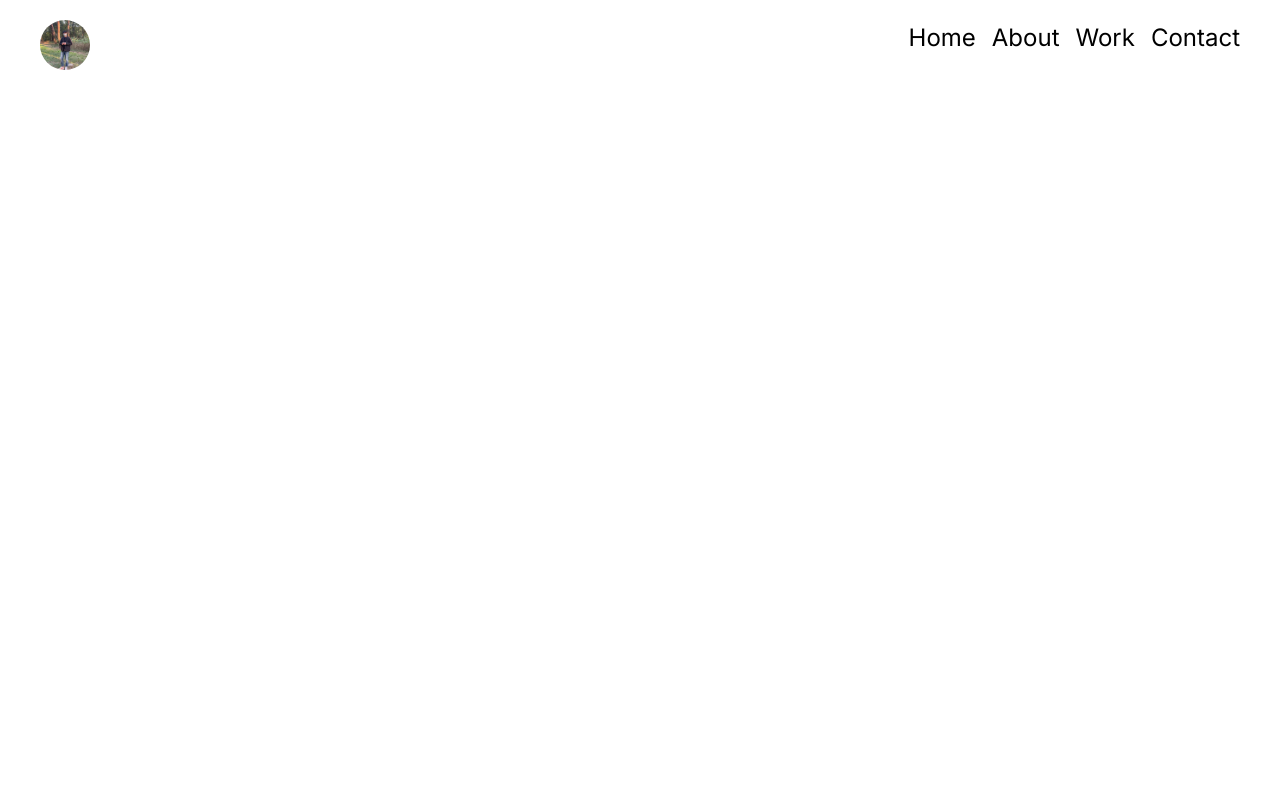
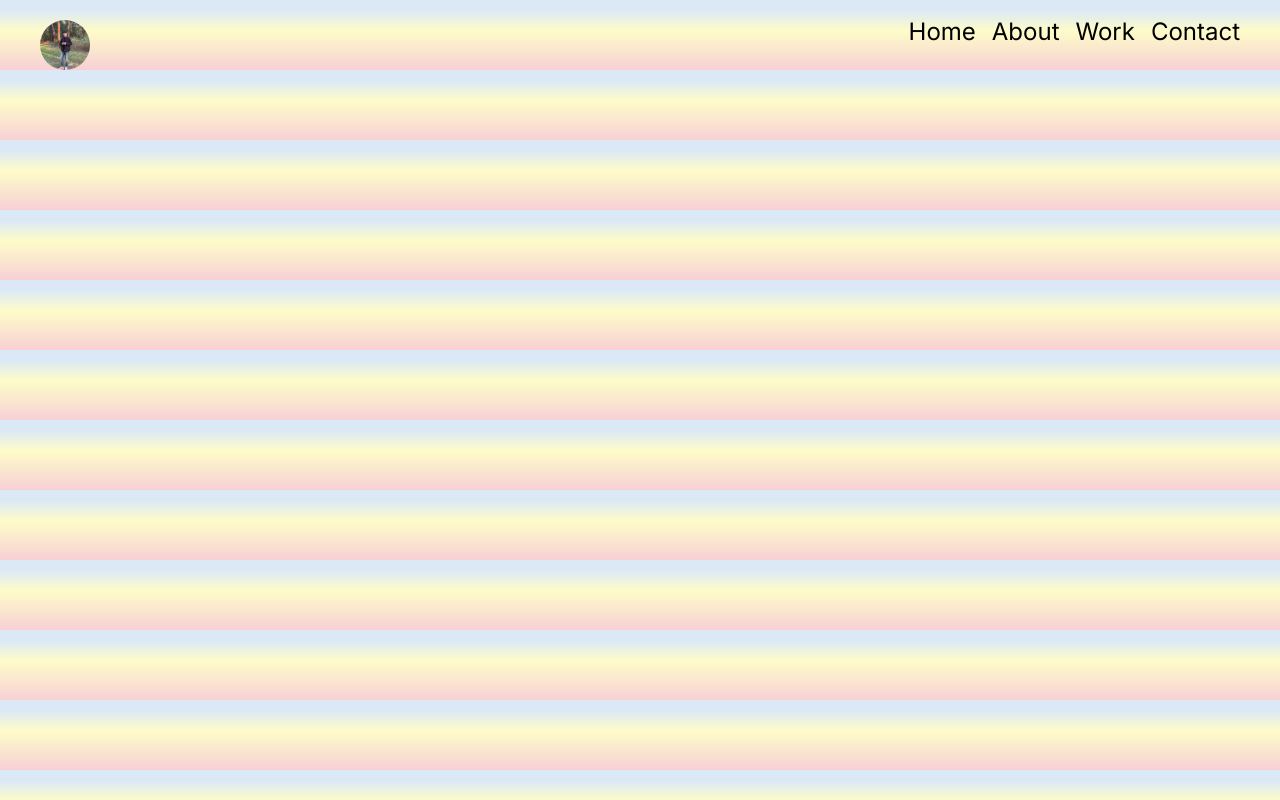
Before and after one commit to lbw3973/portfolio, a Next.js app: page / in a window 1280 px wide. Built offline with nearby package versions, Linux system fonts and the light colour scheme.

Commit message:
Design: 배경색 추가

```diff
--- a/src/app/globals.css
+++ b/src/app/globals.css
@@ -2,8 +2,9 @@
 @tailwind components;
 @tailwind utilities;
 
-:root {
-}
+:root {}
 
 body {
+  line-height: 1;
+  background: linear-gradient(180deg, #dbe9f6 15%, #fefcc9 44%, #f7d0d5 100%);
 }
```
